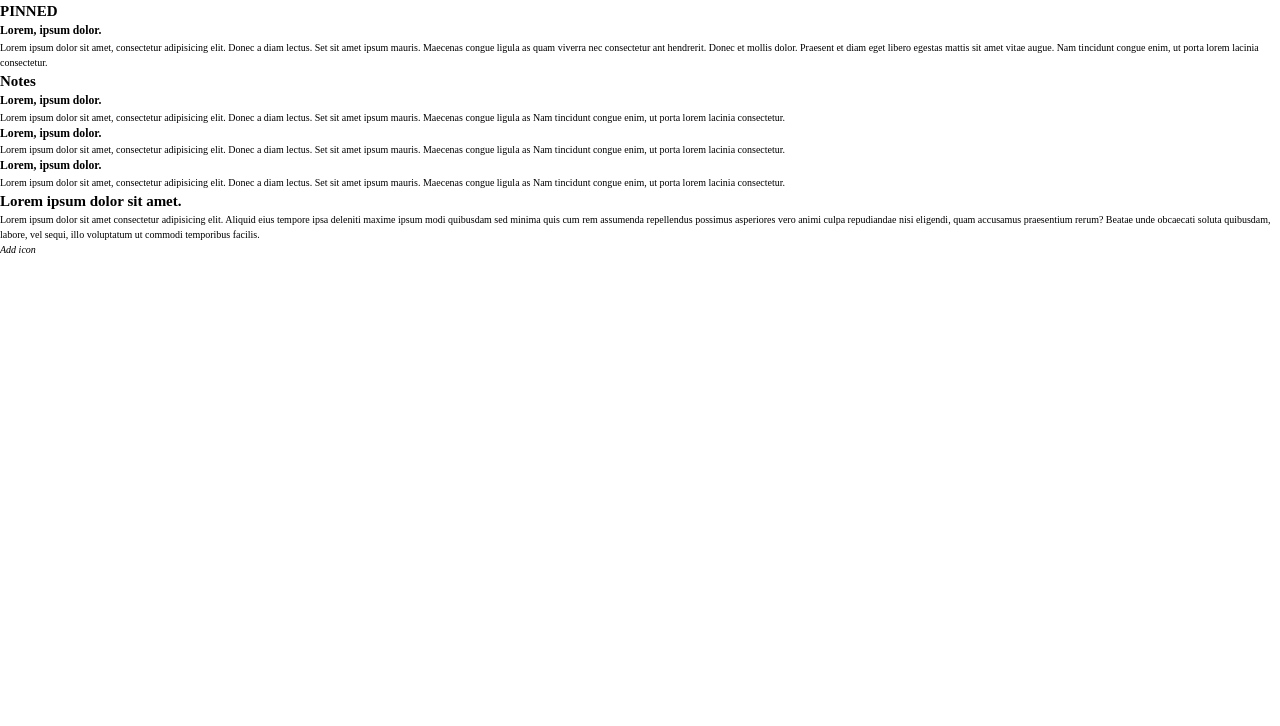
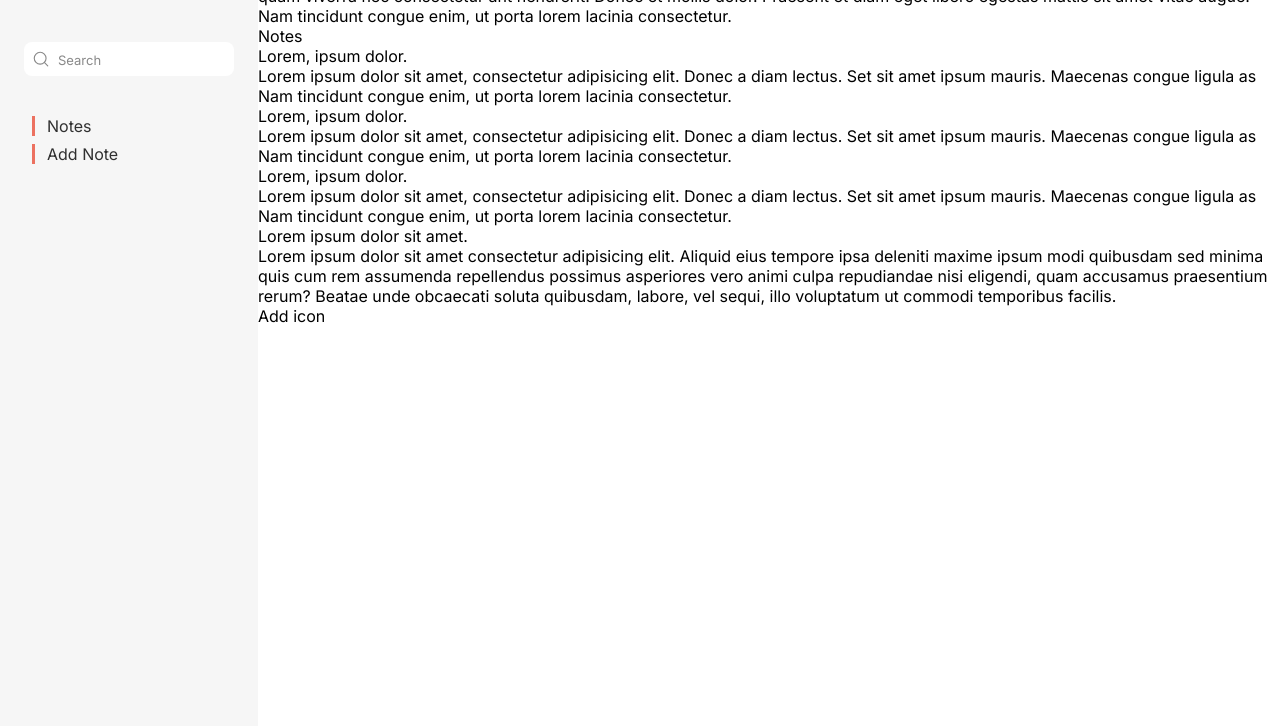
Before and after one commit to ahmad-tantawy/Note-app, a website built with Vite: page index.html in a window 1280 px wide. Shown: the part 74-800 px from the top of the page. Built offline with nearby package versions, Linux system fonts and the light colour scheme; a web font is replaced by a local one.

Commit message:
Implement aside section styles and update reset.css

```diff
--- a/index.html
+++ b/index.html
@@ -17,35 +17,38 @@
 	</head>
 
 	<body>
+		<div class="container">
+			<!-- Aside -->
+			<aside class="aside">
 				<!-- Header -->
 				<header class="header">
-			<!-- Header Wrap -->
-			<div class="header__wrap">
-				<h2 class="header__logo">Almdrasa-Notes</h2>
-				<nav class="header__nav">
+					<h2 class="logo">Almdrasa-Notes</h2>
 					<!-- Search -->
-					<form class="header__search-form">
+					<form class="search-form">
+						<button type="submit" class="search-button">
+							<img
+								src="images/search-icon.svg"
+								class="search-icon"
+								alt="search icon"
+							/>
+						</button>
 						<input
 							type="search"
-							name="q"
-							class="header__search-input"
-							placeholder="Search query"
+							name="search"
+							class="search-input"
+							placeholder="Search"
 						/>
-						<input type="submit" value="Go!" class="header__search-submit" />
 					</form>
+				</header>
 
 				<!-- Links -->
-					<ul class="header__menu">
-						<li class="header__menu-item">
-							<a href="#" class="header__menu-link">Notes</a>
-						</li>
-						<li class="header__menu-item">
-							<a href="#" class="header__menu-link">Add Note</a>
-						</li>
-					</ul>
-				</nav>
-			</div>
-		</header>
+				<d iv class="aside__links">
+					<button class="aside__link"><span class="line"></span>Notes</button>
+					<button class="aside__link">
+						<span class="line"></span>Add Note
+					</button>
+				</d>
+			</aside>
 
 			<!-- Main -->
 			<main class="main">
@@ -60,12 +63,12 @@
 							<article class="sidebar__note">
 								<h3 class="sidebar__note-title">Lorem, ipsum dolor.</h3>
 								<p class="sidebar__note-content">
-								Lorem ipsum dolor sit amet, consectetur adipisicing elit. Donec
-								a diam lectus. Set sit amet ipsum mauris. Maecenas congue ligula
-								as quam viverra nec consectetur ant hendrerit. Donec et mollis
-								dolor. Praesent et diam eget libero egestas mattis sit amet
-								vitae augue. Nam tincidunt congue enim, ut porta lorem lacinia
-								consectetur.
+									Lorem ipsum dolor sit amet, consectetur adipisicing elit.
+									Donec a diam lectus. Set sit amet ipsum mauris. Maecenas
+									congue ligula as quam viverra nec consectetur ant hendrerit.
+									Donec et mollis dolor. Praesent et diam eget libero egestas
+									mattis sit amet vitae augue. Nam tincidunt congue enim, ut
+									porta lorem lacinia consectetur.
 								</p>
 							</article>
 						</div>
@@ -78,10 +81,10 @@
 							<article class="sidebar__note">
 								<h3 class="sidebar__note-title">Lorem, ipsum dolor.</h3>
 								<p class="sidebar__note-content">
-								Lorem ipsum dolor sit amet, consectetur adipisicing elit. Donec
-								a diam lectus. Set sit amet ipsum mauris. Maecenas congue ligula
-								as Nam tincidunt congue enim, ut porta lorem lacinia
-								consectetur.
+									Lorem ipsum dolor sit amet, consectetur adipisicing elit.
+									Donec a diam lectus. Set sit amet ipsum mauris. Maecenas
+									congue ligula as Nam tincidunt congue enim, ut porta lorem
+									lacinia consectetur.
 								</p>
 							</article>
 
@@ -89,10 +92,10 @@
 							<article class="sidebar__note">
 								<h3 class="sidebar__note-title">Lorem, ipsum dolor.</h3>
 								<p class="sidebar__note-content">
-								Lorem ipsum dolor sit amet, consectetur adipisicing elit. Donec
-								a diam lectus. Set sit amet ipsum mauris. Maecenas congue ligula
-								as Nam tincidunt congue enim, ut porta lorem lacinia
-								consectetur.
+									Lorem ipsum dolor sit amet, consectetur adipisicing elit.
+									Donec a diam lectus. Set sit amet ipsum mauris. Maecenas
+									congue ligula as Nam tincidunt congue enim, ut porta lorem
+									lacinia consectetur.
 								</p>
 							</article>
 
@@ -100,10 +103,10 @@
 							<article class="sidebar__note">
 								<h3 class="sidebar__note-title">Lorem, ipsum dolor.</h3>
 								<p class="sidebar__note-content">
-								Lorem ipsum dolor sit amet, consectetur adipisicing elit. Donec
-								a diam lectus. Set sit amet ipsum mauris. Maecenas congue ligula
-								as Nam tincidunt congue enim, ut porta lorem lacinia
-								consectetur.
+									Lorem ipsum dolor sit amet, consectetur adipisicing elit.
+									Donec a diam lectus. Set sit amet ipsum mauris. Maecenas
+									congue ligula as Nam tincidunt congue enim, ut porta lorem
+									lacinia consectetur.
 								</p>
 							</article>
 						</div>
@@ -117,13 +120,13 @@
 									Lorem ipsum dolor sit amet.
 								</h1>
 								<p class="content__article-content">
-								Lorem ipsum dolor sit amet consectetur adipisicing elit. Aliquid
-								eius tempore ipsa deleniti maxime ipsum modi quibusdam sed
-								minima quis cum rem assumenda repellendus possimus asperiores
-								vero animi culpa repudiandae nisi eligendi, quam accusamus
-								praesentium rerum? Beatae unde obcaecati soluta quibusdam,
-								labore, vel sequi, illo voluptatum ut commodi temporibus
-								facilis.
+									Lorem ipsum dolor sit amet consectetur adipisicing elit.
+									Aliquid eius tempore ipsa deleniti maxime ipsum modi quibusdam
+									sed minima quis cum rem assumenda repellendus possimus
+									asperiores vero animi culpa repudiandae nisi eligendi, quam
+									accusamus praesentium rerum? Beatae unde obcaecati soluta
+									quibusdam, labore, vel sequi, illo voluptatum ut commodi
+									temporibus facilis.
 								</p>
 							</article>
 							<!-- Add icon -->
@@ -134,5 +137,6 @@
 					</div>
 				</div>
 			</main>
+		</div>
 	</body>
 </html>
--- /dev/null
+++ b/styles/_mixins.scss
@@ -0,0 +1,26 @@
+@mixin inter-regular {
+	font-family: var(--font-family);
+	font-optical-sizing: auto;
+	font-weight: 100;
+	font-style: normal;
+	font-variation-settings: 'slnt' 0;
+}
+
+@mixin aclonica-regular {
+	font-family: 'Aclonica', sans-serif;
+	color: var(--color-accent-light);
+	font-weight: 400;
+	font-style: normal;
+}
+
+@mixin text-style(
+	$size: var(--font-size-16),
+	$line-height,
+	$weight: var(--font-weight-regular),
+	$color
+) {
+	font-size: $size;
+	line-height: $line-height;
+	font-weight: $weight;
+	color: $color;
+}
--- a/styles/reset.css
+++ b/styles/reset.css
@@ -7,11 +7,8 @@
 
 * {
 	margin: 0;
-}
-
-body {
-	line-height: 1.5;
-	-webkit-font-smoothing: antialiased;
+	padding: 0;
+	font: inherit;
 }
 
 img,
@@ -40,8 +37,38 @@ h6 {
 	overflow-wrap: break-word;
 }
 
+a {
+	color: inherit;
+	display: inline-block;
+}
+
+button {
+	border: none;
+	cursor: pointer;
+	background-color: transparent;
+}
+
+input {
+	border: none;
+	outline: none;
+	caret-color: var(--color-accent-light);
+}
+
+ul,
+ol {
+	list-style: none;
+}
 /*--- END RESET ---*/
 
 :root {
 	font-size: 62.5%;
+	scroll-behavior: smooth;
 }
+
+body,
+[type='submit'] {
+	font-family: var(--font-family);
+	font-size: var(--font-size-16);
+	font-weight: var(--font-weight-regular);
+	-webkit-font-smoothing: antialiased;
+}
--- a/styles/styles.scss
+++ b/styles/styles.scss
@@ -1,19 +1,106 @@
-//  font-size / line-height
-// 26/31
-// 20/24
-// 16/27
-// 13/20
+@import 'mixins';
 
-.inter-regular {
-	font-family: 'Inter', sans-serif;
-	font-optical-sizing: auto;
-	font-weight: 100;
-	font-style: normal;
-	font-variation-settings: 'slnt' 0;
+// Variables
+:root {
+	/* Typography */
+	--font-family: 'Inter', sans-serif;
+	--font-size-13: 1.3rem;
+	--font-size-16: 1.6rem;
+	--font-size-20: 2rem;
+	--font-size-26: 2.6rem;
+	--font-weight-regular: 400;
+	--font-weight-bold: 700;
+
+	/* Light Colors */
+	--color-primary-light: #303030;
+	--color-accent-light: #ec7160;
+	--color-hover-light: #da5745;
+	--color-gray01-light: #505050;
+	--color-gray02-light: #898989;
+	--color-gray03-light: #e7e7e9;
+	--color-gray04-light: #f6f6f6;
+	--color-white-light: #fff;
+	--color-errors-light: #d82700;
+
+	/* Dark Colors */
+	--color-primary-dark: #f6f6f6;
+	--color-accent-dark: #ef8678;
+	--color-hover-dark: #ec7160;
+	--color-gray01-dark: #b7b7b7;
+	--color-gray02-dark: #858585;
+	--color-gray03-dark: #303030;
+	--color-gray04-dark: #191919;
+	--color-black-dark: #000;
 }
 
-.aclonica-regular {
-	font-family: 'Aclonica', sans-serif;
-	font-weight: 400;
-	font-style: normal;
+// Global Style
+.container {
+	display: flex;
 }
+
+// Styles for the Aside Section
+.aside {
+	min-width: 25.8rem;
+	height: 100vh;
+	padding-left: 24px;
+	background-color: #f6f6f6;
+
+	// Header Styles
+	.header {
+		.logo {
+			@include aclonica-regular;
+			margin-top: 41px;
+		}
+
+		.search-form {
+			display: flex;
+			align-items: center;
+			width: 21rem;
+			height: 3.401rem;
+			margin: 5.705rem 0 3.594rem;
+			border-radius: 0.8rem;
+			background-color: var(--color-white-light);
+
+			.search-button {
+				margin: 0.8rem;
+			}
+
+			.search-input {
+				width: 17rem;
+				height: 2rem;
+				&::placeholder {
+					@include text-style(
+						$size: var(--font-size-13),
+						$line-height: 20,
+						$weight: var(--font-weight-regular),
+						$color: var(--color-gray02-light)
+					);
+				}
+			}
+		}
+	}
+
+	// Links Styles
+	&__links {
+		display: flex;
+		flex-direction: column;
+		align-items: flex-start;
+		margin-left: 0.8rem;
+
+		.aside__link {
+			@include text-style(
+				$line-height: 2.7rem,
+				$color: var(--color-primary-light)
+			);
+			span {
+				position: relative;
+				display: inline-block;
+				top: 0.45rem;
+				width: 3px;
+				height: 2rem;
+				margin-right: 1.2rem;
+				background-color: var(--color-accent-light);
+			}
+		}
+	}
+}
```
Also changed, not shown: images/search-icon.svg (added). Lines whose indentation alone changed are shown as unchanged.
